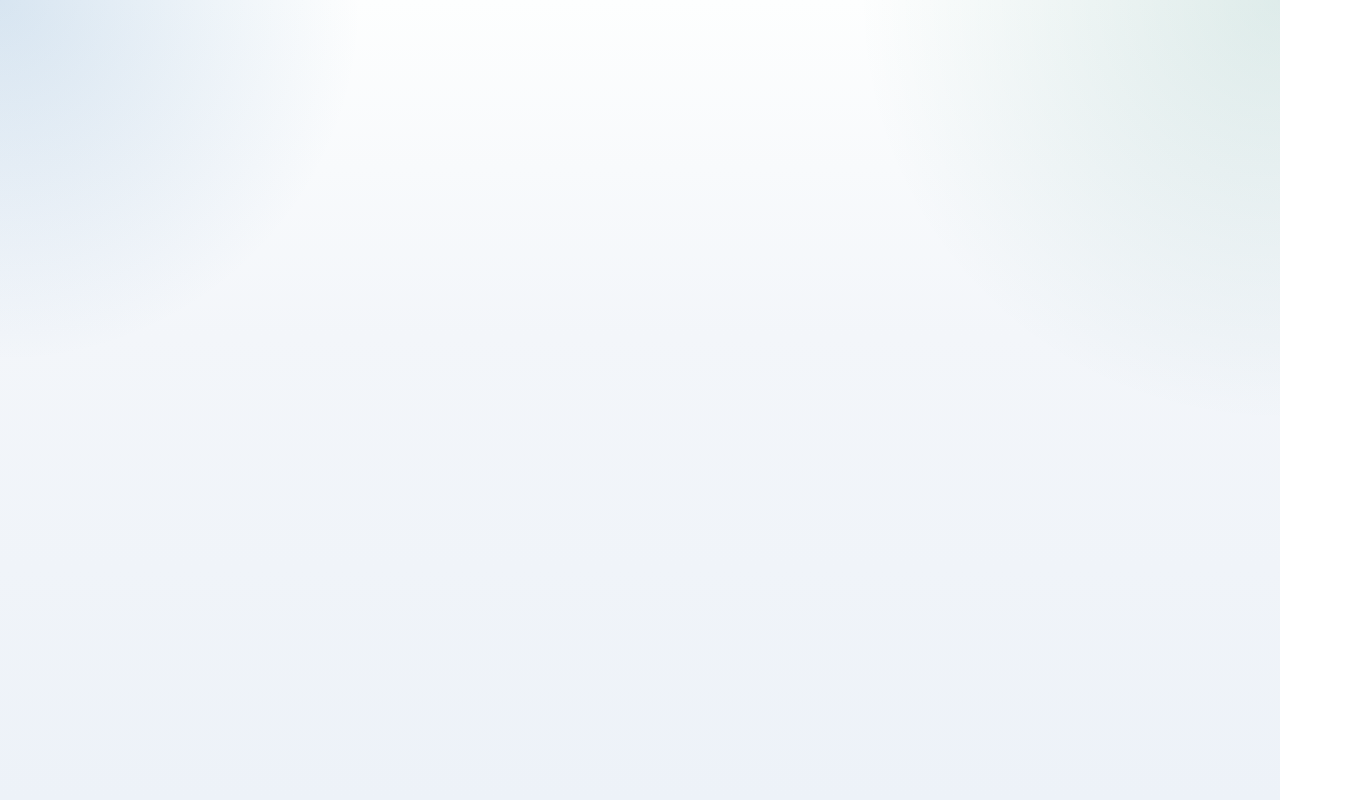
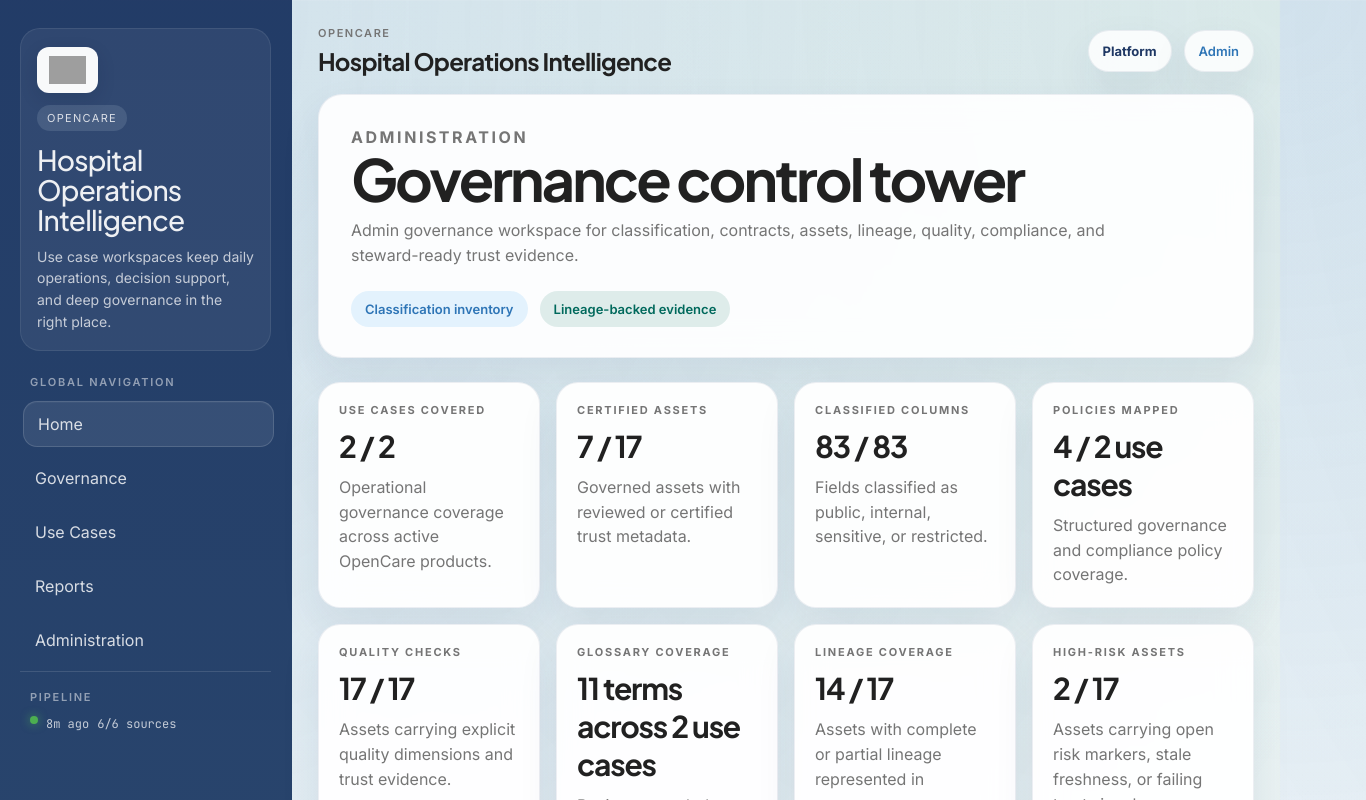
Before and after one commit to maraqa1/opencare-platform, a Next.js app in the folder apps/portal/: page /admin/governance in a window 1280 px wide. Before the commit this address had no page. Shown: the top 800 px of the page, 1366 px wide, since content can reach past the window. Built offline with nearby package versions, Linux system fonts and the light colour scheme; grey boxes are pictures that could not be loaded.

Commit message:
Restore admin governance control tower

```diff
--- a/apps/portal/app/admin/governance/page.tsx
+++ b/apps/portal/app/admin/governance/page.tsx
@@ -1,5 +1,24 @@
-import { redirect } from "next/navigation";
+import type { Metadata } from "next";
+
+import { GovernanceControlTower } from "@/components/GovernanceControlTower";
+import { PageFrame } from "@/components/page-frame";
+
+export const metadata: Metadata = {
+  title: "Admin Governance - OpenCare Portal",
+};
 
 export default function AdminGovernancePage() {
-  redirect("/governance/health");
+  return (
+    <PageFrame
+      eyebrow="Administration"
+      title="Governance control tower"
+      description="Admin governance workspace for classification, contracts, assets, lineage, quality, compliance, and steward-ready trust evidence."
+      chips={[
+        { label: "Classification inventory", tone: "primary" },
+        { label: "Lineage-backed evidence", tone: "accent" },
+      ]}
+    >
+      <GovernanceControlTower />
+    </PageFrame>
+  );
 }
```
